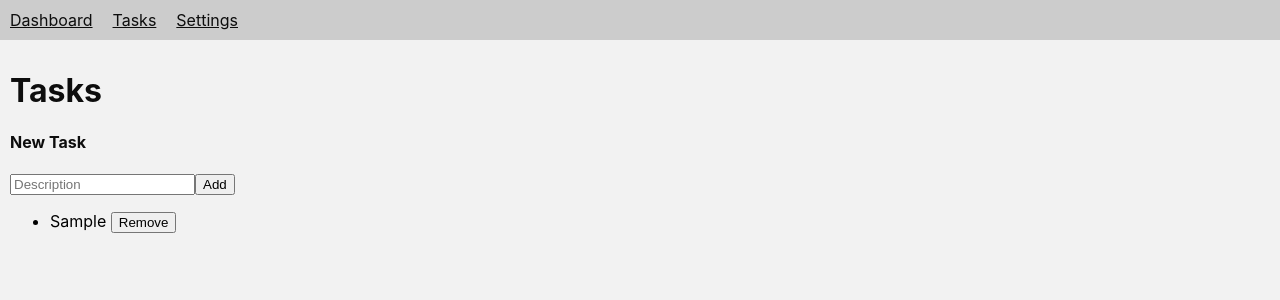
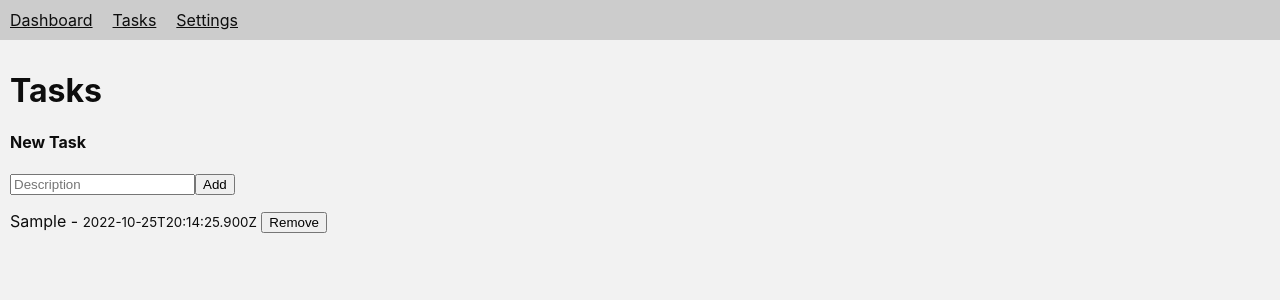
Before and after one commit to waiyanhein/react-context-api-demo, a React (Create React App) app: page /tasks in a window 1280 px wide. Both pictures are taken after typing "Sample" into the empty fields and a click on the button "Add". Shown: the top 300 px of the page. Built offline with nearby package versions, Linux system fonts and the light colour scheme.

Commit message:
polish tasks page

```diff
--- a/src/containers/Tasks.tsx
+++ b/src/containers/Tasks.tsx
@@ -41,10 +41,11 @@ export const Tasks = (): JSX.Element => {
         </button>
       </div>
       <div>
-        <ul>
         {tasks.map((task, index) => (
-            <li key={index}>
-              {task.description}{' '}
+          <p key={index}>
+            <Text>
+              {task.description} - <small>{task.createdAt}</small>
+            </Text>{' '}
             <button
               onClick={() => {
                 deleteTask(index);
@@ -53,9 +54,8 @@ export const Tasks = (): JSX.Element => {
             >
               Remove
             </button>
-            </li>
+          </p>
         ))}
-        </ul>
       </div>
     </div>
   );
```
Lines whose indentation alone changed are shown as unchanged.
